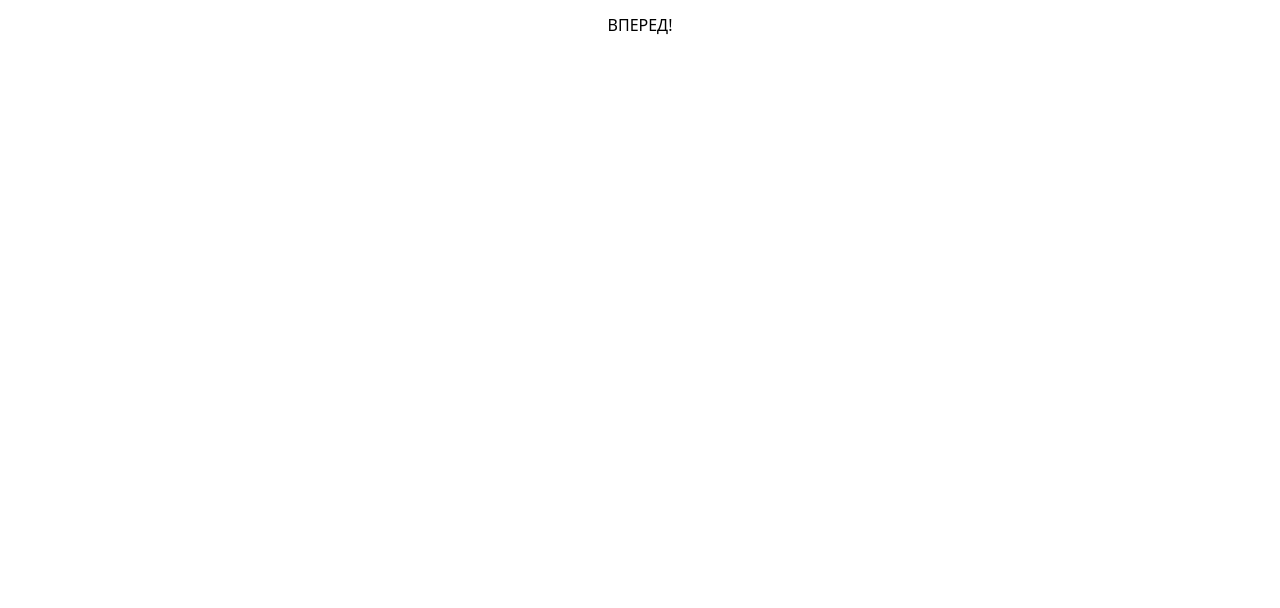
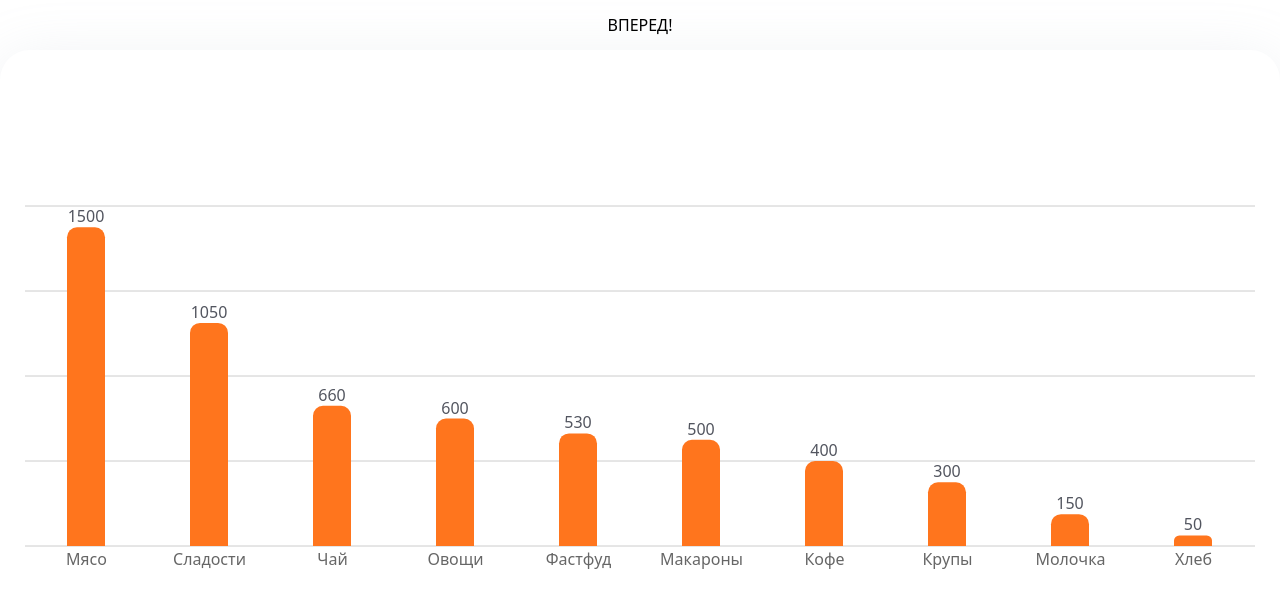
Before and after one commit to Oleh-Mohylnyi/kapusta-bl3-front, a React (Create React App) app: page / in a window 1280 px wide. Shown: the top 608 px of the page. Built offline with nearby package versions, Linux system fonts and the light colour scheme.

Commit message:
Update App.js

```diff
--- a/src/App/App.js
+++ b/src/App/App.js
@@ -14,9 +14,9 @@ import { getIsFetchingCurrent } from "../redux/auth/selectors";
 import { ToastContainer } from "react-toastify";
 import "react-toastify/dist/ReactToastify.css";
 
-// import DiagramMobile from "../components/StatisticDiagram/DiagramMobile";
-// import DiagramTablet from "../components/StatisticDiagram/DiagramTablet";
-// import DiagramContainer from "../components/StatisticDiagram/DiagramContainer";
+import DiagramMobile from "../components/StatisticDiagram/DiagramMobile";
+import DiagramTablet from "../components/StatisticDiagram/DiagramTablet";
+import DiagramContainer from "../components/StatisticDiagram/DiagramContainer";
 
 const Header = lazy(() =>
   import("../components/Header/Header" /* webpackChunkName: "header-view" */)
@@ -48,9 +48,9 @@ function App() {
     // eslint-disable-next-line
   }, [dispatch]);
 
-  // let width = window.innerWidth;
+  let width = window.innerWidth;
   return (
-    // <>{width < 768 ? <DiagramMobile /> : <DiagramContainer />}</>
+    <>
     <div className="app">
       <p>ВПЕРЕД!</p>
         <Suspense fallback={ <Loader type="ThreeDots" color="orange" height={80} width={80} />}>
@@ -67,6 +67,8 @@ function App() {
 
       <ToastContainer autoClose={3000} />
       </div>
+      {width < 768 ? <DiagramMobile /> : <DiagramContainer />}
+      </>
   );
 }
 
```
